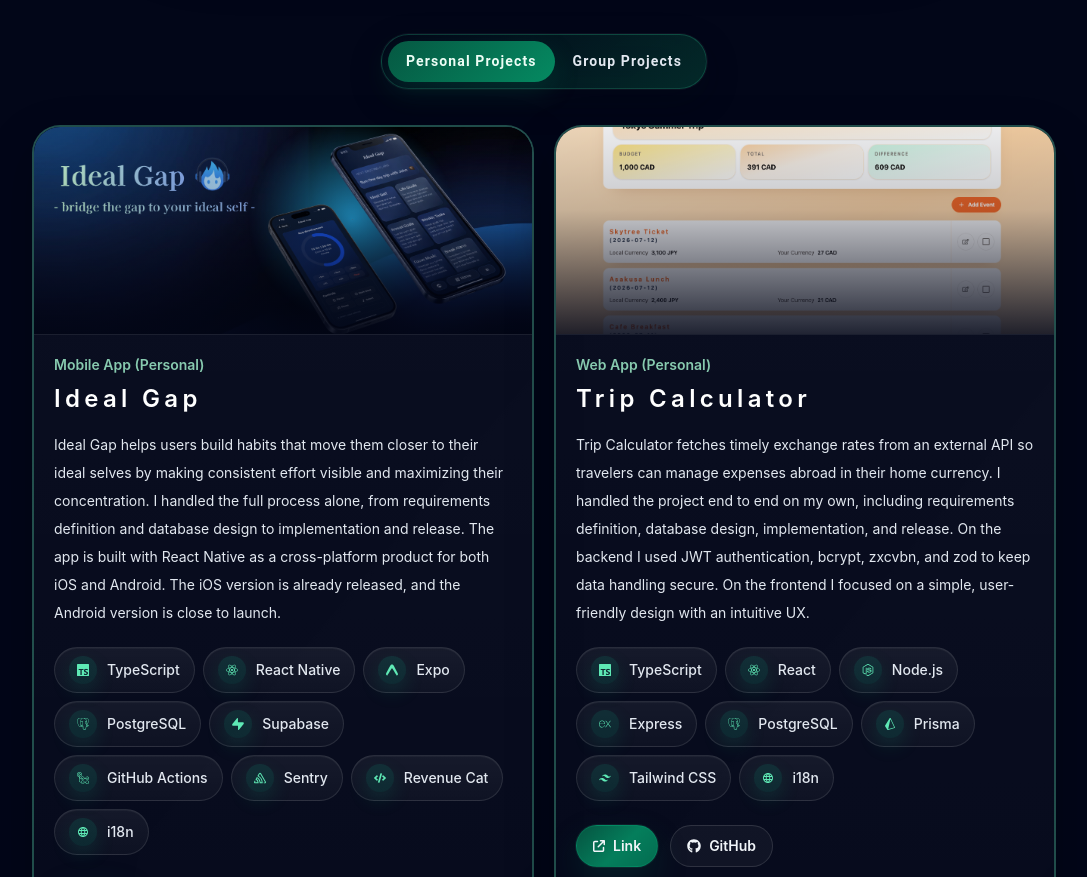
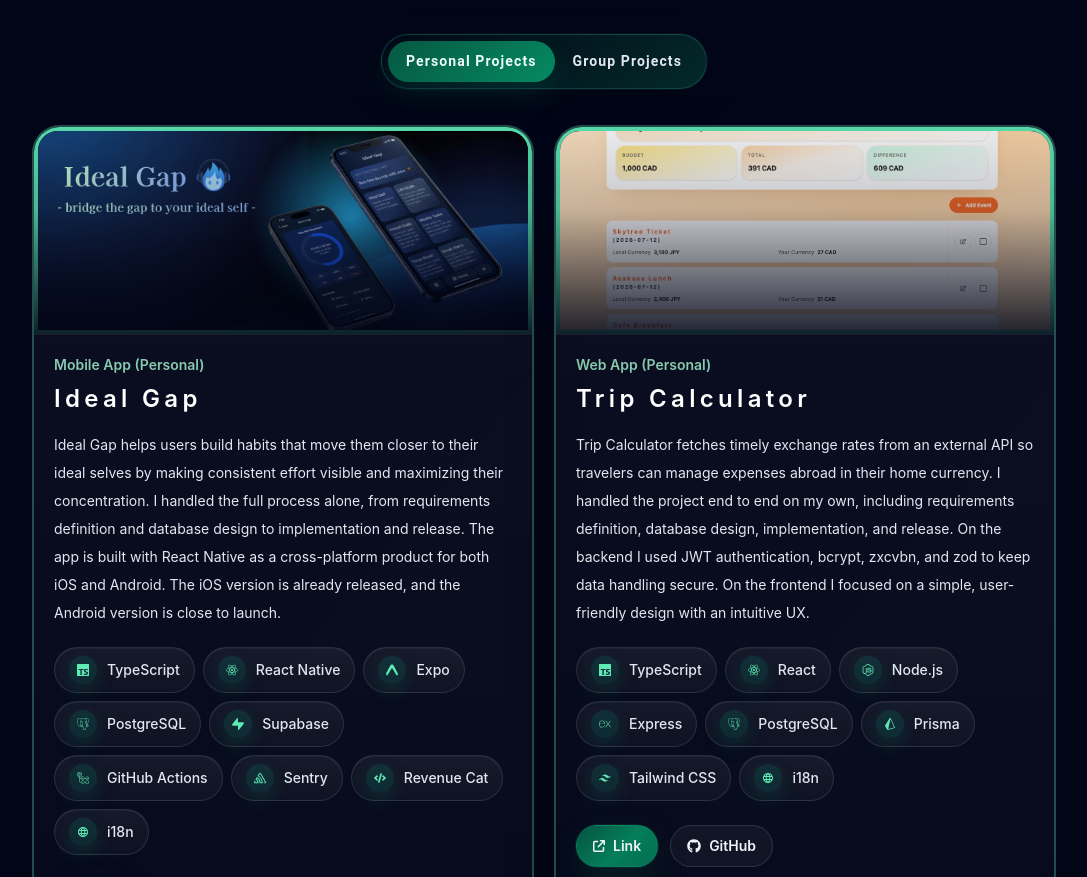
Before and after one commit to HIROKIIINOUE/Portfolio, a React app: page / in a window 1280 px wide. Shown: the part 2130-3007 px from the top of the page, without its empty margins (96-1183 px from the left). Built offline with nearby package versions, Linux system fonts and the light colour scheme; the HTML template or start-up script is replaced by a standard one.

Commit message:
design : make img border stronger

```diff
--- a/src/components/Projects/ProjectCard.tsx
+++ b/src/components/Projects/ProjectCard.tsx
@@ -39,7 +39,7 @@
           <img
             src={project.common.image}
             alt={project.title}
-            className="absolute inset-0 h-full w-full object-cover"
+            className="absolute rounded-t-3xl inset-0 h-full w-full border-4 border-emerald-300 object-cover"
           />
         ) : null}
         <div className="theme-project-shot-overlay absolute inset-0 bg-[linear-gradient(180deg,rgba(2,6,23,0.08)_0%,rgba(2,6,23,0.22)_40%,rgba(2,6,23,0.88)_100%)]" />
```
